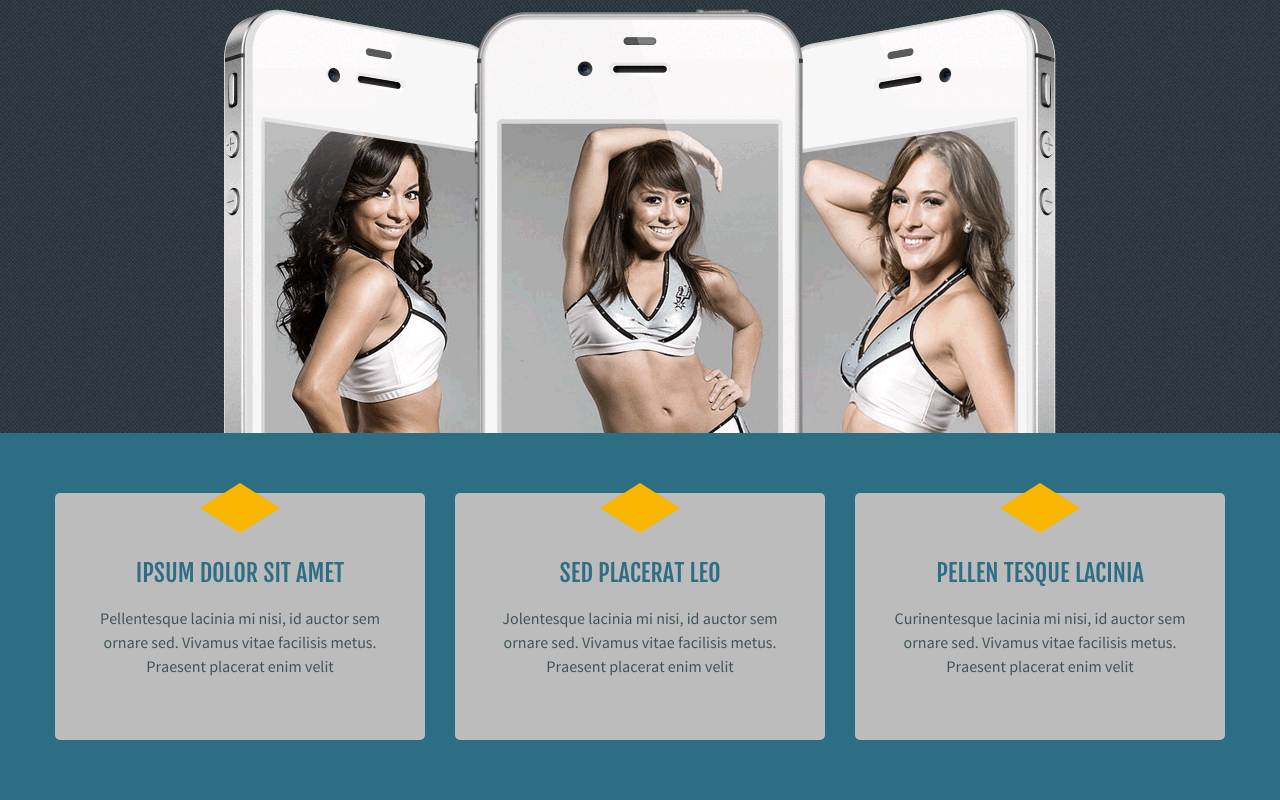
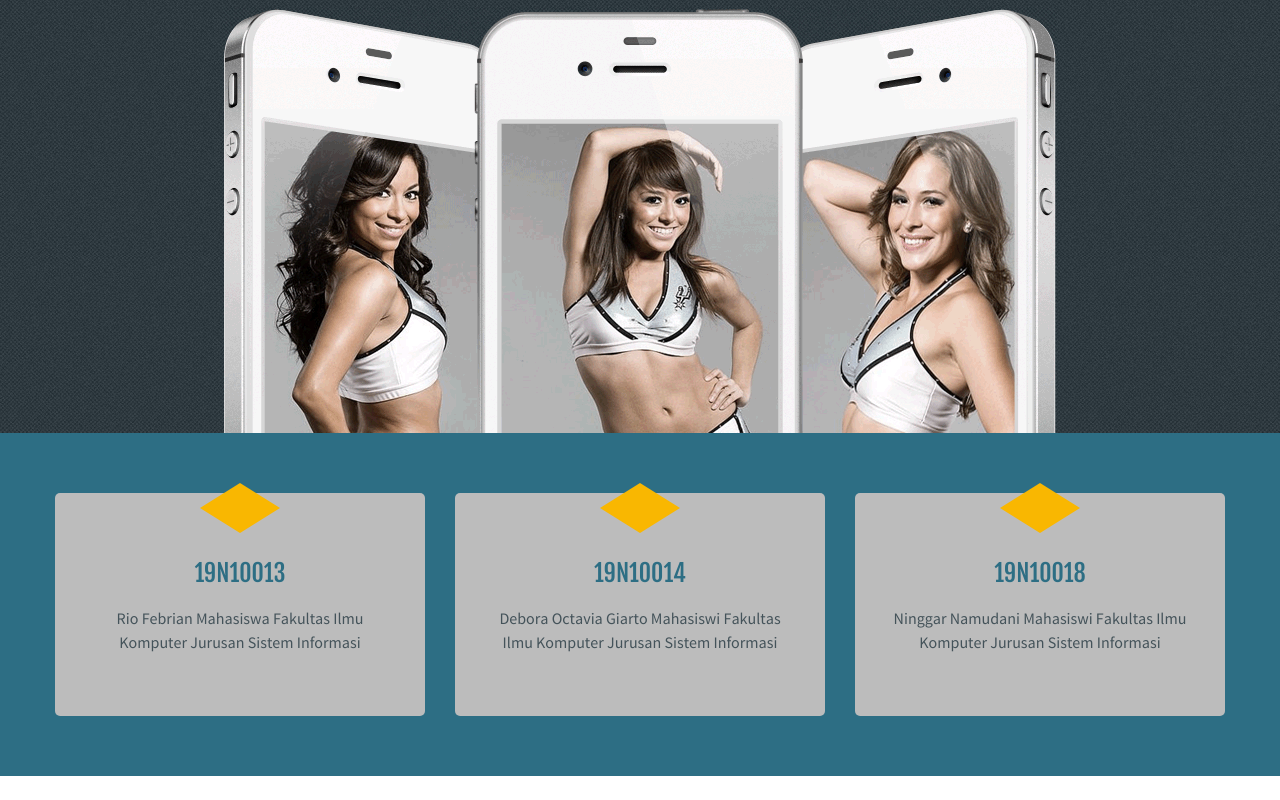
Before and after one commit to riofebrian2002/uasmanpro, a plain HTML site: page manpro/index.html in a window 1280 px wide. Shown: the part 330-1130 px from the top of the page. After the commit the page ends 1106 px from the top, so only its background shows below. Drawn offline with Linux system fonts and the light colour scheme.

Commit message:
Melakukan perubahan pada index bagian nama nim

```diff
--- a/manpro/index.html
+++ b/manpro/index.html
@@ -86,24 +86,24 @@
                                 <div class="block">
                                     <div class="icon">
                                     </div>
-                                    <h1>ipsum dolor sit amet</h1>
-                                    <p>Pellentesque lacinia mi nisi, id auctor sem ornare sed. Vivamus vitae facilisis metus. Praesent placerat enim velit</p>
+                                    <h1>19N10013</h1>
+                                    <p>Rio Febrian Mahasiswa Fakultas Ilmu Komputer Jurusan Sistem Informasi</p>
                                 </div>
                             </div>
                             <div class="span4">
                                 <div class="block">
                                     <div class="icon">
                                     </div>
-                                    <h1>Sed placerat leo</h1>
-                                    <p>Jolentesque lacinia mi nisi, id auctor sem ornare sed. Vivamus vitae facilisis metus. Praesent placerat enim velit</p>
+                                    <h1>19N10014</h1>
+                                    <p>Debora Octavia Giarto Mahasiswi Fakultas Ilmu Komputer Jurusan Sistem Informasi</p>
                                 </div>
                             </div>
                             <div class="span4">
                                 <div class="block">
                                     <div class="icon">
                                     </div>
-                                    <h1>Pellen tesque lacinia</h1>
-                                    <p>Curinentesque lacinia mi nisi, id auctor sem ornare sed. Vivamus vitae facilisis metus. Praesent placerat enim velit</p>
+                                    <h1>19N10018</h1>
+                                    <p>Ninggar Namudani Mahasiswi Fakultas Ilmu Komputer Jurusan Sistem Informasi</p>
                                 </div>
                             </div>
                         </div>
```
